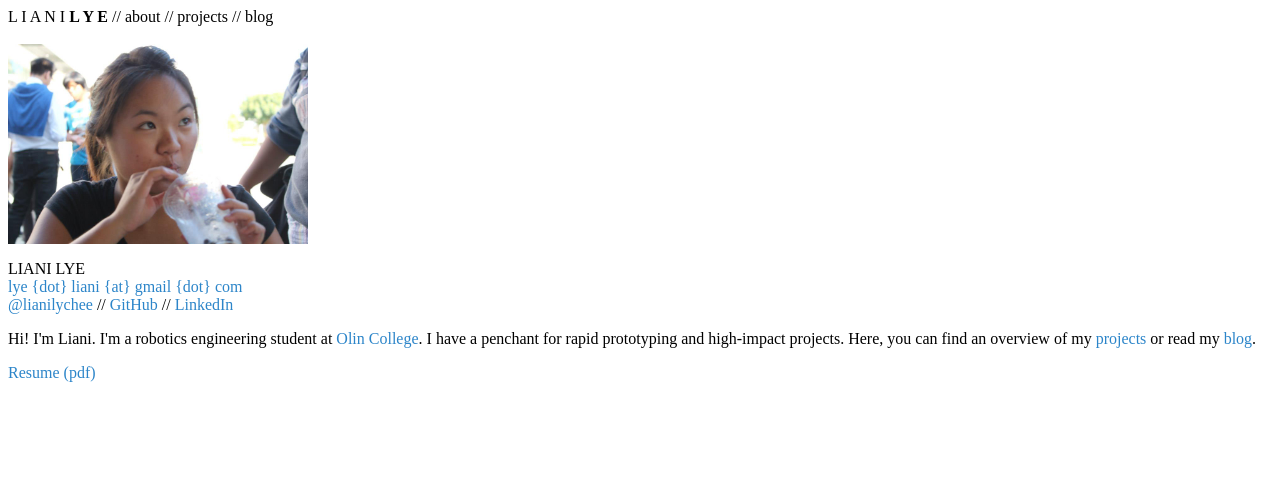
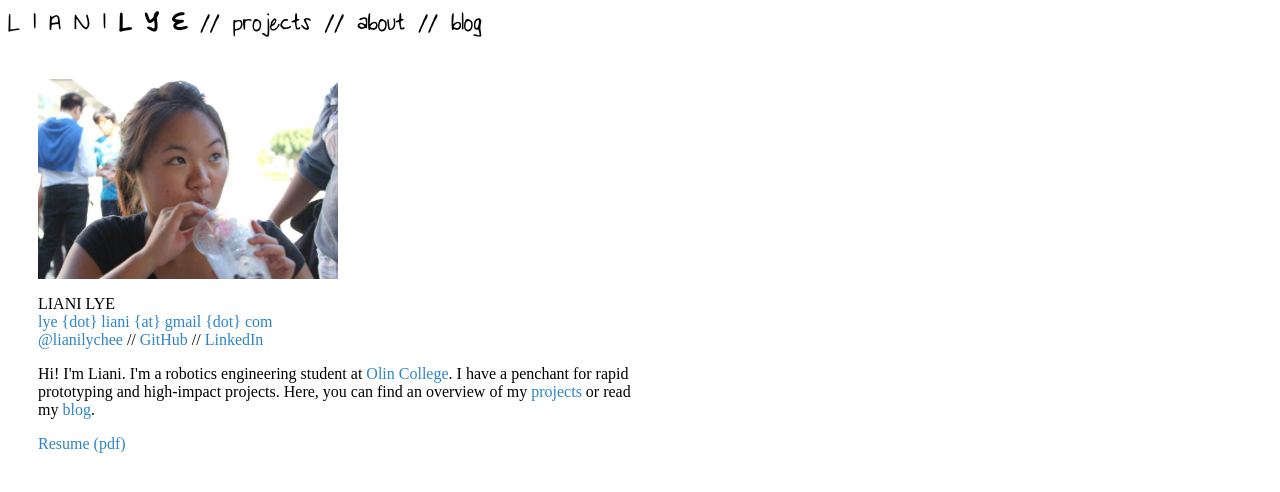
Before and after one commit to lianilychee/lianilychee.github.io, a PHP site: page /about.html in a window 1280 px wide. Shown: the top 492 px of the page. Run offline with PHP 8.4, Linux system fonts and the light colour scheme.

Commit message:
content page added

```diff
--- a/about.html
+++ b/about.html
@@ -17,17 +17,20 @@
 <body>
 
 	<!-- *** NAV BAR *** -->
-	<a href='index.html'><font color='black'>L I A N I <b>L Y E</b></font></a>
+	<nav>
+	L I A N I <b>L Y E</b>
+	//
+	<a href='index.html'><font color='black'>projects</font></a>
 	//
 	<a href='about.html' id='aboutlink'><font color='black'>about</font></a>
 	//
-	<a href='index.html' id='portfoliolink'><font color='black'>projects</font></a>
-	//
 	<a href='http://www.lianilychee.wordpress.com' target='_blank'><font color='black'>blog</font></a>
+	</nav>
 	<br><br>
 
 
 	<!-- *** CONTENT *** -->
+	<div class='content'>
 		<img src='images/self2.jpg' height='200px'>
 
 		<p>LIANI LYE <br>
@@ -41,6 +44,7 @@
 		<p><a href='resume.pdf' target='_blank'>Resume (pdf)</a>
 
 		<br><br><br>
+	</div>
 
 
 
--- a/css/style.css
+++ b/css/style.css
@@ -4,35 +4,24 @@
 
 @font-face {
 	font-family: 'liani-font';
-	src:
-		local('liani-font'),
-		url('css/liani.ttf'),
-		format('truetype');
+	src: url('liani.ttf');
 }
 
-@font-face {
-	font-family: 'Lato', sans-serif;
-	src: 'http://fonts.googleapis.com/css?family=Lato:400,700';
+nav {
+	font-family: 'liani-font';
+	font-size: 2em;
 }
 
-@font-face {
-	font-family: 'Droid Serif', serif;
-	src: 'http://fonts.googleapis.com/css?family=Droid+Serif:400,700,400italic,700italic';
-}
-
-/*h1 {font-family: 'Lato'; }*/
 h1 {font-family: 'liani-font'}
-
-p { font-family: 'Droid Serif'; }
 
 a { color: #2C85C9; text-decoration: none; }
 
 a:visited { text-decoration: none; color: #2C85C9; }
 
-a:hover { background-color: #2C85C9; color: white; }
+a:hover { color: white; background-color: #2C85C9; }
 
 
-/********** FOLIO **********/
+/********** PROJECTS **********/
 
 .flex-container {
   padding: 0;
@@ -52,136 +41,31 @@ a:hover { background-color: #2C85C9; color: white; }
   flex-wrap: wrap;
 }
 
+/********** THUMBNAILS **********/
+
 .thumb { width: 325px; margin-bottom: 10px}
+
 .title { width: 300px; }
 .blurb { width: 300px; word-wrap: break-word;}
 
+.title a, .title a:visited {
+	text-decoration: none;
+	color: black;
+}
+
+.title a:hover {
+	color: white;
+	background-color: #2C85C9;
+}
+
 ul {list-style-type: none; }
 
-/********** SECTIONS **********/
-.section-container {
-	float: center;
-	width: 920px;  /* Width must be some number of pixels less than the nav width to compensate for padding */
-	margin-top: 90px;
-	margin-left: auto; margin-right: auto;
-	padding: 10px;
-	padding-top: 25px;
-	padding-left: 70px;
-	background: white;
+
+/********** CONTENT **********/
+.content {
+	padding-left: 30px;
+	width: 600px;
 }
 
-	#about {
-		position: fixed;
-		display: inline-block;
-		margin-left: auto; margin-right: auto;
-		height: 100%;
-		top: 4px;
-		background: white;
-	}
-
-	#portfolio a {
-		background: white;
-	}
-
-		#filter-options { font-weight: bold; }
-
-
-
-/***** ABOUT SECTION *****/
-#about-content {
-	width: 900px; height: 500px;
-	padding-top: 50px;
-}
-
-#blurb {
-	height: 450px;
-	float: left;
-	text-align: right; font-size: 30px;
-	padding: 50px; padding-left: 90px;
-}
-
-	#salutation{
-		font-size: 60px;
-		font-family: 'Lato';
-	}
-
-#media {
-	float: left;
-	height: 300px;
-	padding-top: 65px;
-}
-
-	#selfie {
-		width: 155px; height: 220px; background: url('../images/self.png') no-repeat left top;
-	}
-	#selfie:hover { background-position: -156px 0px; }
-
-	#icons-container {
-		width: 100%; height: 40px;
-		padding-top: 5px;
-	}
-
-		#icon-email { width: 32px; height: 32px; background: url('../images/icon-email.png') no-repeat left top; float: left; margin-left: 10px; margin-right: 20px;}
-		#icon-email:hover{ background-position: -32px 0px; }
-
-		#icon-linkedin { width: 32px; height: 32px; background: url('../images/icon-linkedin.png') no-repeat left top; float: left; margin-right: 20px;}
-		#icon-linkedin:hover{ background-position: -32px 0px; }
-
-		#icon-github { width: 32px; height: 32px; background: url('../images/icon-github.png') no-repeat left top; float: left;}
-		#icon-github:hover{ background-position: -32px 0px; }
-
-
-/***** PORTFOLIO SECTIONS *****/
-.grid-container {}
-
-.item{
-	margin-bottom: 20px;
-	height: 250px; width: 400px;
-}
-
-.item-image {
-	height: 195px;
-	width: 400px;
-	overflow: hidden;
-}
-
-	.thumbnail{ width: 400px; }
-
-.item-title {
-	background-color: white;
-	font-family: 'Lato'; font-size: 30px;
-	padding-top: 5px; padding-bottom: 5px;
-}
-
-.item-blurb {
-	font-family: 'Droid Serif'; font-style: italic;
-	background-color: white;
-}
-
-
-/***** CONTENT SECTIONS*****/
-.content { /*Other dependency is .section-container ;*/
-	padding: 50px; padding-top: 25px;
-	width: 900px;
-}
-
-.content a { color: #9234C9; }
-
-.content a:hover { color: #2C85C9; }  /* Figure out why this reduncancy is needed */
-
-.content p { }
-
-.key-points {  }
-
-.content-image {
-	display: table;
-	margin-left: auto; margin-right: auto;
-	margin-bottom: 10px;
-}
-
-.content-caption {
-	display: table;
-	margin-left: auto; margin-right: auto;
-	font-style: italic;
-	text-align: center;
-}
+.content a { color: #2C85C9; text-decoration: none; }
+.content a:hover { color: white; }
```
Also changed, not shown: index.html (+11 -24 lines), projects/icf.html (added, +38 -0 lines). Lines whose indentation alone changed are shown as unchanged.
